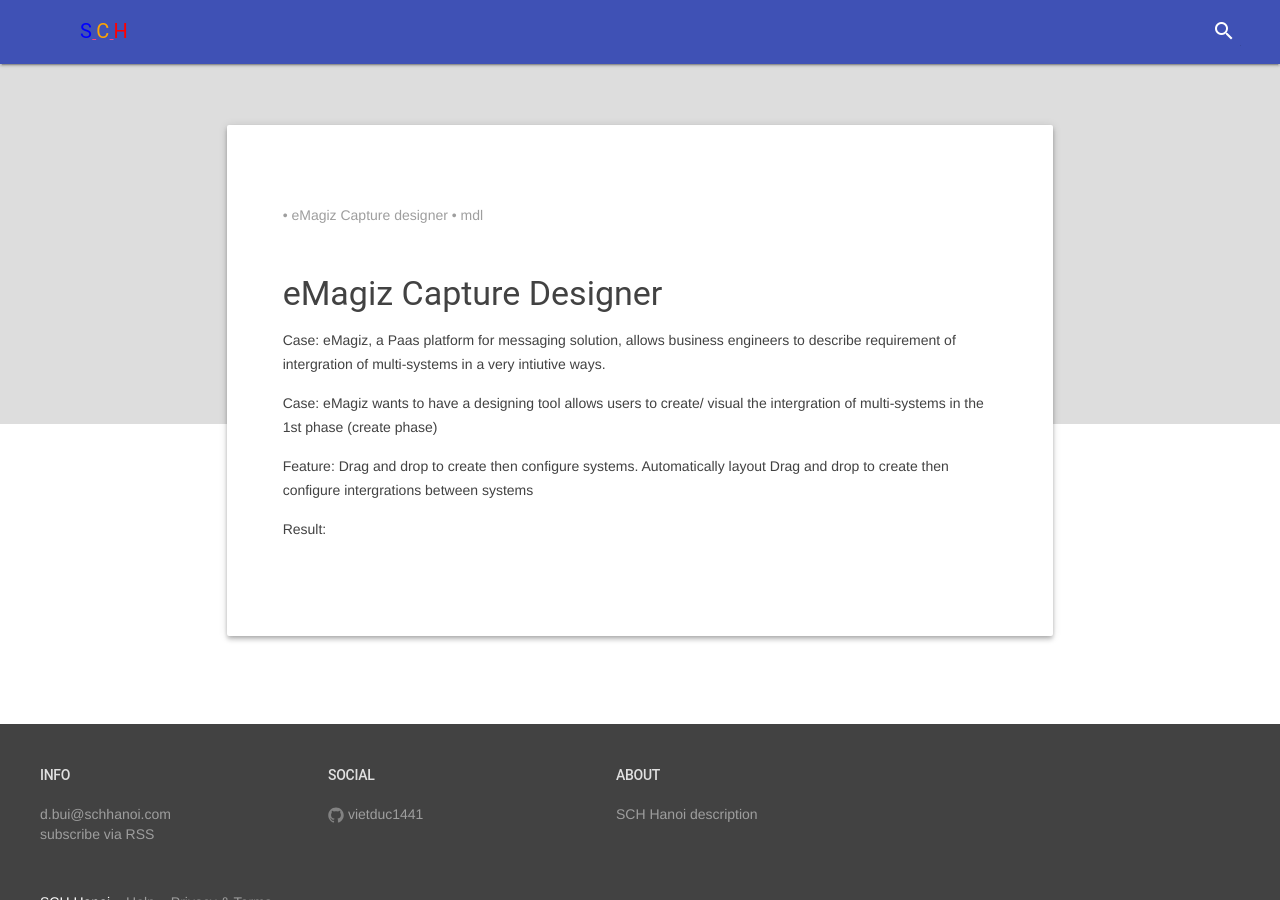
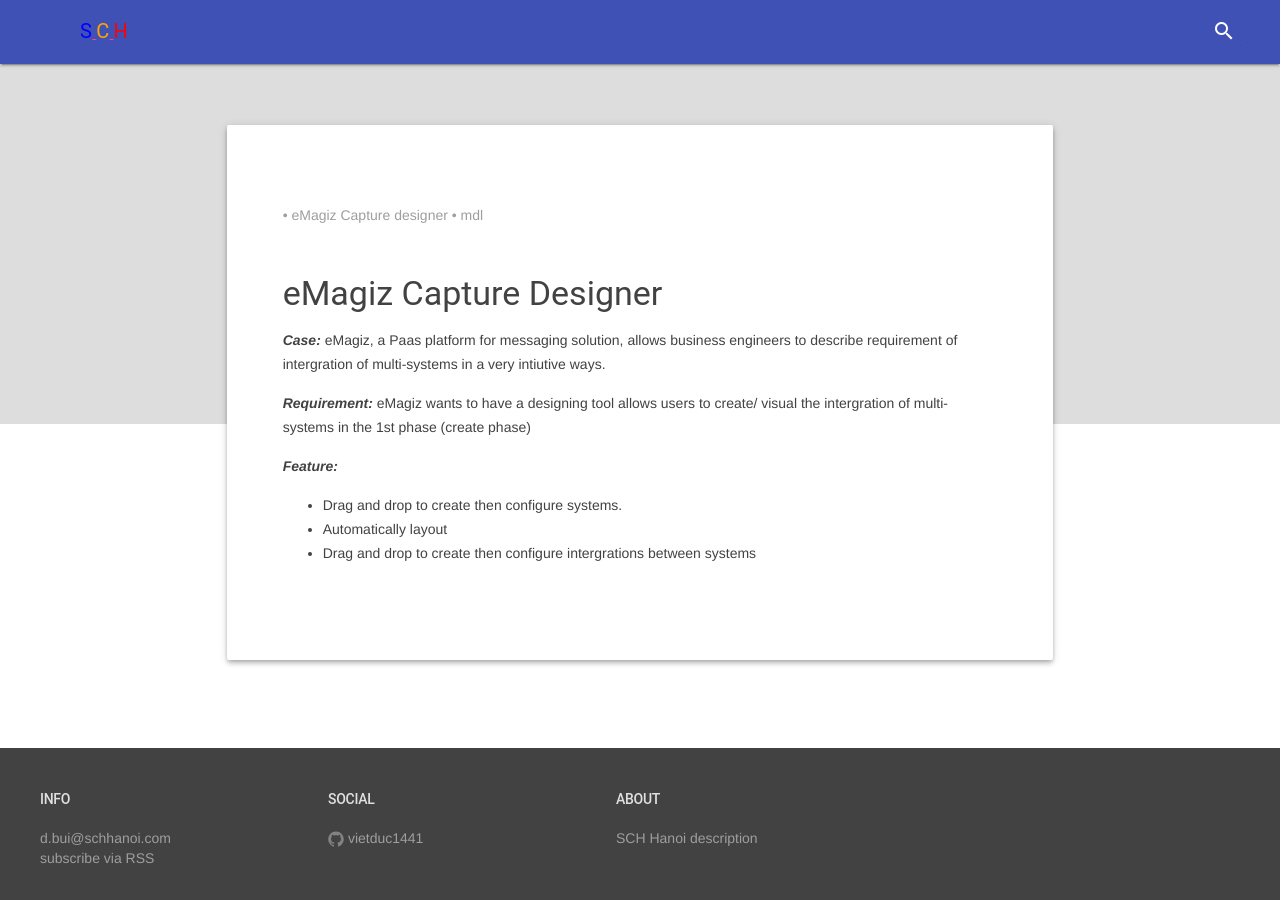
Before and after one commit to vietduc1441/vietduc1441.github.io, a Jekyll site: the page built from _posts/2015-08-11-emagiz-capture-designer.markdown, in a window 1280 px wide. Built offline with Jekyll 4.4.1, drawn with Linux system fonts in a browser that asks for light colours; nearby versions of some CDN libraries.

Commit message:
Update 2015-08-11-emagiz-capture-designer.markdown

```diff
--- a/_posts/2015-08-11-emagiz-capture-designer.markdown
+++ b/_posts/2015-08-11-emagiz-capture-designer.markdown
@@ -7,13 +7,12 @@
 image: https://40.media.tumblr.com/efb92b8cbb6741ffa5ce92e885ce6a83/tumblr_inline_nr5dqmvXlY1sif8wc_540.png
 ---
 
-Case: eMagiz, a Paas platform for messaging solution, allows business engineers to describe requirement of intergration of multi-systems in a very intiutive ways.
+*__Case:__* eMagiz, a Paas platform for messaging solution, allows business engineers to describe requirement of intergration of multi-systems in a very intiutive ways.
 
-Case: eMagiz wants to have a designing tool allows users to create/ visual the intergration of multi-systems in the 1st phase (create phase)
+*__Requirement:__* eMagiz wants to have a designing tool allows users to create/ visual the intergration of multi-systems in the 1st phase (create phase)
 
-Feature:
-Drag and drop to create then configure systems.
-Automatically layout
-Drag and drop to create then configure intergrations between systems
+*__Feature:__*
 
-Result:
+- Drag and drop to create then configure systems.
+- Automatically layout
+- Drag and drop to create then configure intergrations between systems
```
